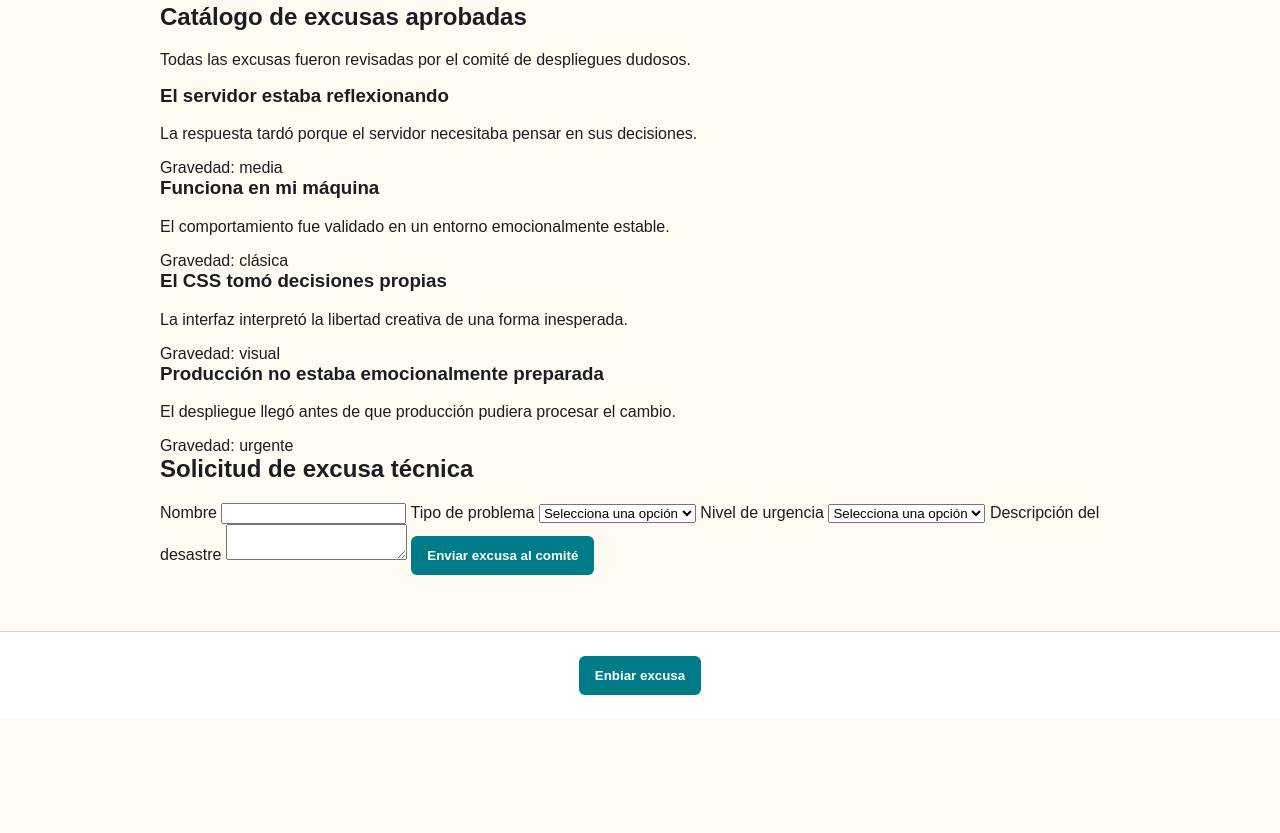
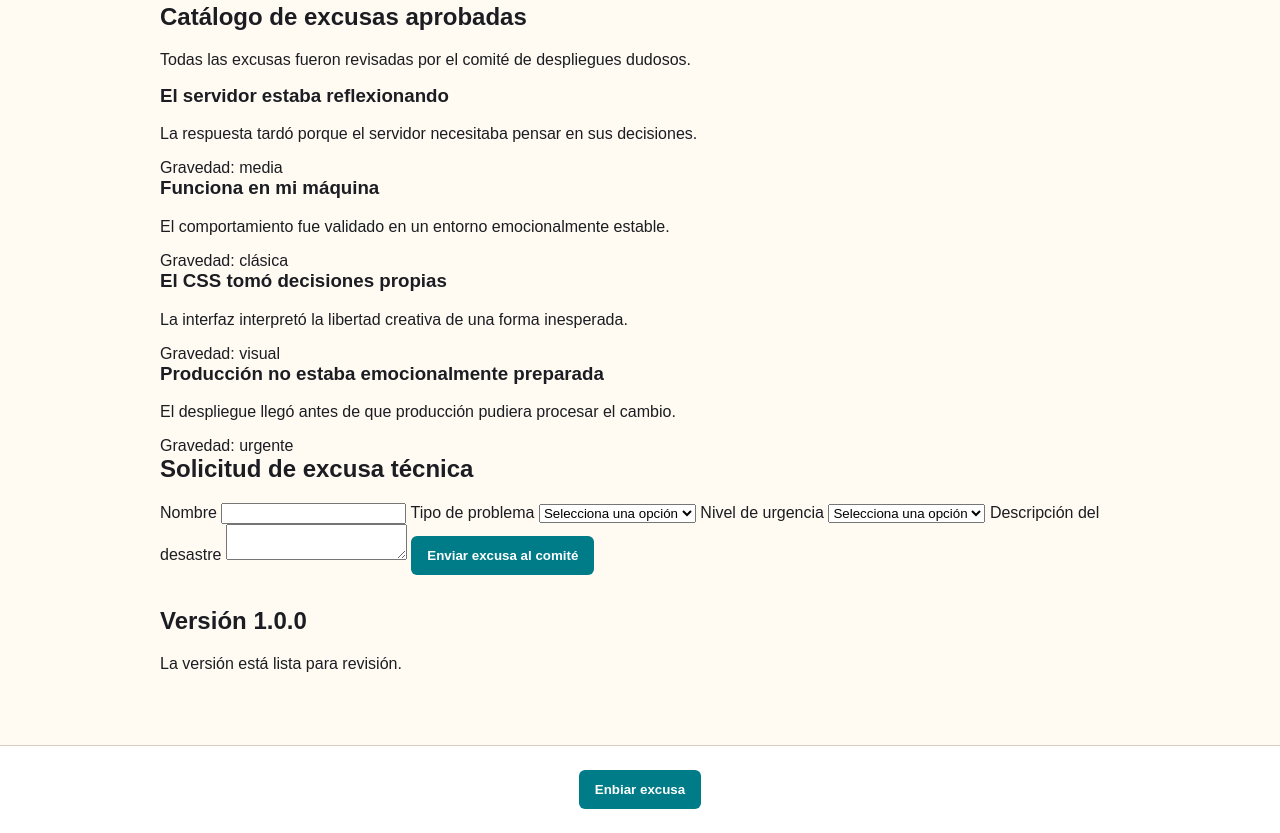
Before and after one commit to Juan-Pablo-Parra-Ducuara/parcial-4-practico, a website: page index.html in a window 1280 px wide. Shown: the part 462-1295 px from the top of the page. Before the commit the page ends 1181 px from the top, so only its background shows below. Drawn offline with Linux system fonts and the light colour scheme.

Commit message:
cambios 6

```diff
--- a/index.html
+++ b/index.html
@@ -183,6 +183,10 @@
 
         <button type="submit">Enviar excusa al comité</button>
       </form>
+            <section id="version-final">
+        <h2>Versión 1.0.0</h2>
+        <p>La versión está lista para revisión.</p>
+      </section>
   </main>
 
   <footer>
```
